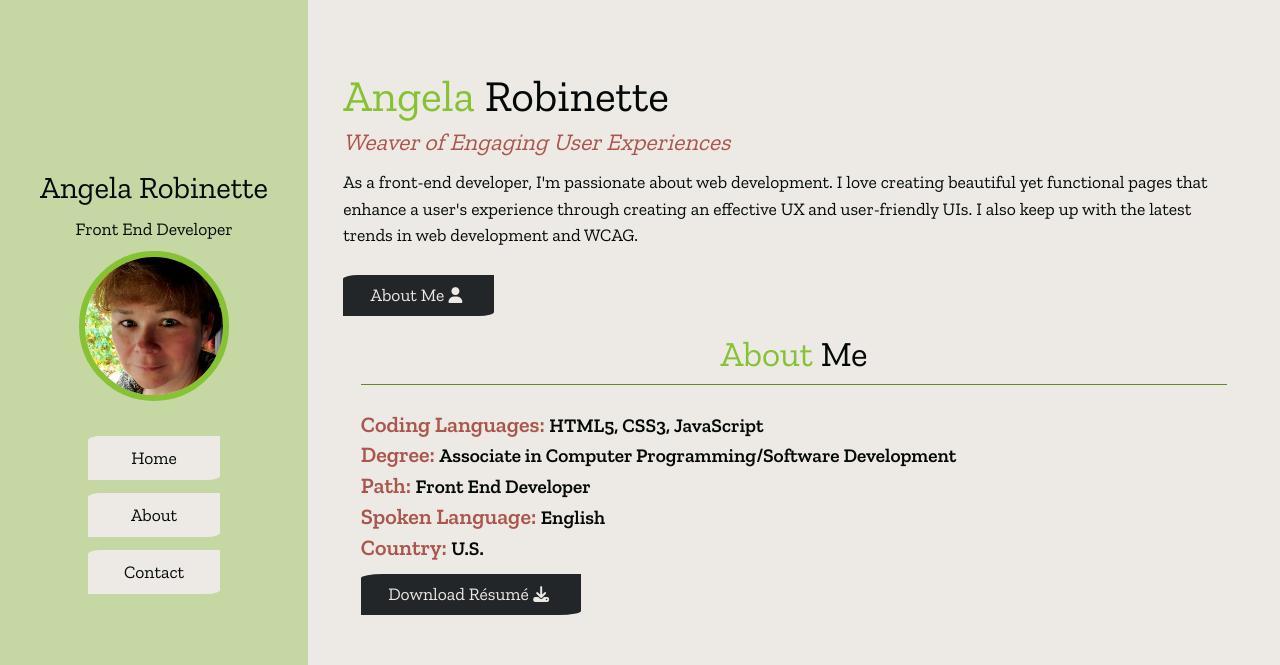
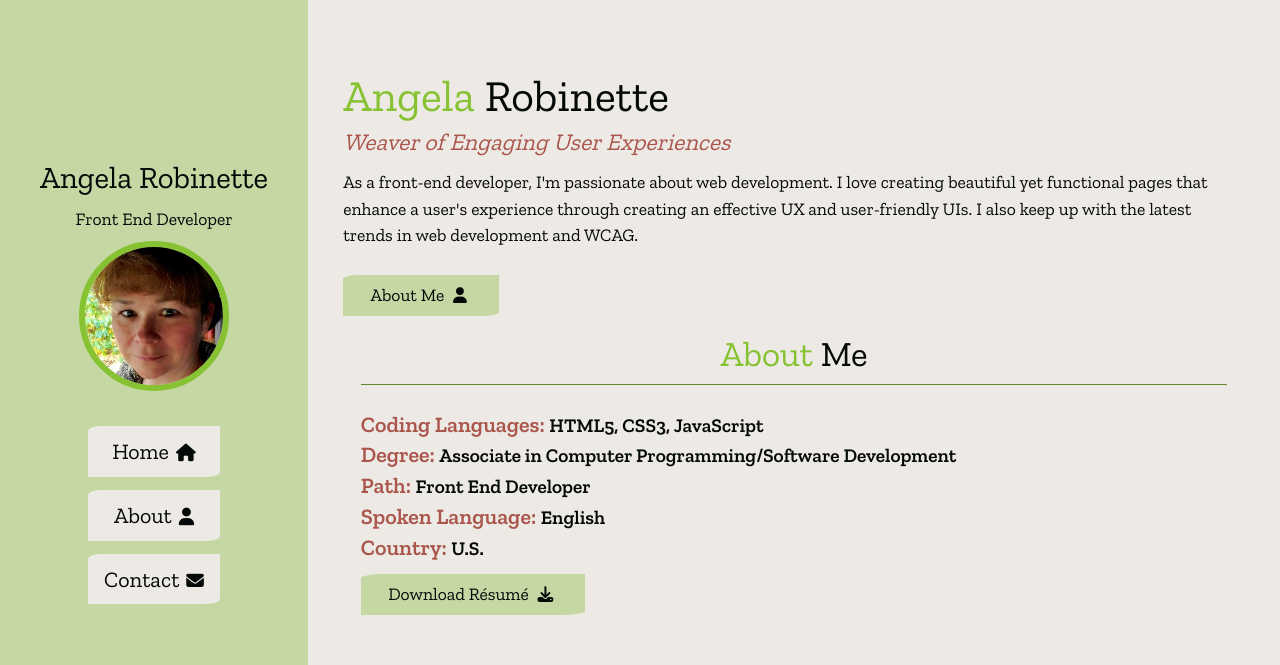
Before and after one commit to VirtualAngel/Portfolio, a plain HTML site: page index.html in a window 1280 px wide. Shown: the top 665 px of the page. Drawn offline with nearby package versions, Linux system fonts and the light colour scheme.

Commit message:
Enlarges navbar button fonts and adds icons.

```diff
--- a/css/styles.css
+++ b/css/styles.css
@@ -103,7 +103,7 @@ header .navbar ul li a {
   margin: 1.5rem 0;
   background: var(--white);
   color: var(--black);
-  font-size: 2rem;
+  font-size: 2.5rem;
   border-radius: 10% 0;
 }
 
@@ -119,6 +119,11 @@ header .navbar ul li a:focus {
   color: var(--white);
   outline: 0.2rem dotted var(--lime);
   border-radius: 10% 0;
+}
+
+.navbar ul li i {
+  font-size: 2rem;
+  margin-left: .8rem;
 }
 
 button {
@@ -225,8 +230,8 @@ button {
 
 .btn {
   padding: 0.7rem 3rem;
-  background: var(--charcoal);
-  color: var(--white);
+  background: var(--mint);
+  color: var(--black);
   cursor: pointer;
   margin-top: 1rem;
   font-size: 2rem;
@@ -250,6 +255,10 @@ button {
   color: var(--black);
   outline: 0.2rem dotted var(--darklime);
   border-radius: 10% 0;
+}
+
+.btn i {
+  margin-left: .5rem;
 }
 
 .about .about-column {
--- a/index.html
+++ b/index.html
@@ -28,10 +28,10 @@
             <br> <span class="menu-title">Menu</span>
         </button>
         <ul>
-            <li><a href="#home">Home</a></li>
-            <li><a href="#about">About</a></li>
+            <li><a href="#home">Home<i class="fa-solid fa-house"></i></a></li>
+            <li><a href="#about">About<i class="fa-solid fa-user"></i></a></li>
             <!-- <li><a href="#portfolio">Portfolio</a></li> -->
-            <li><a href="#contact">Contact</a></li>
+            <li><a href="#contact">Contact<i class="fa-solid fa-envelope"></i></a></li>
         </ul>
     </nav>
     </section>
```
